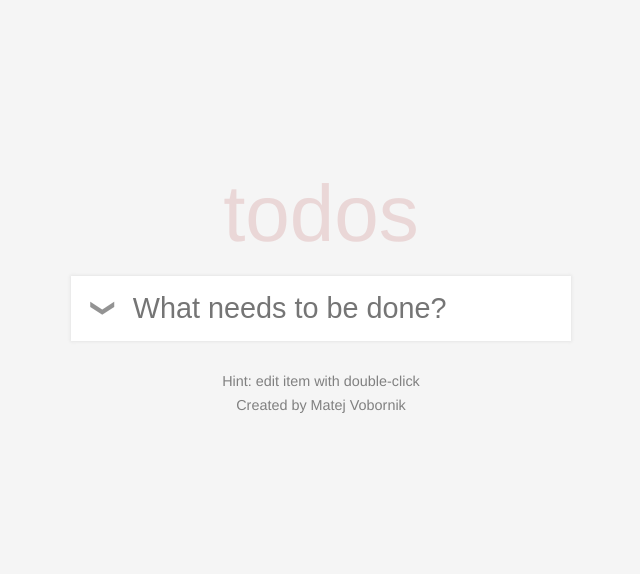
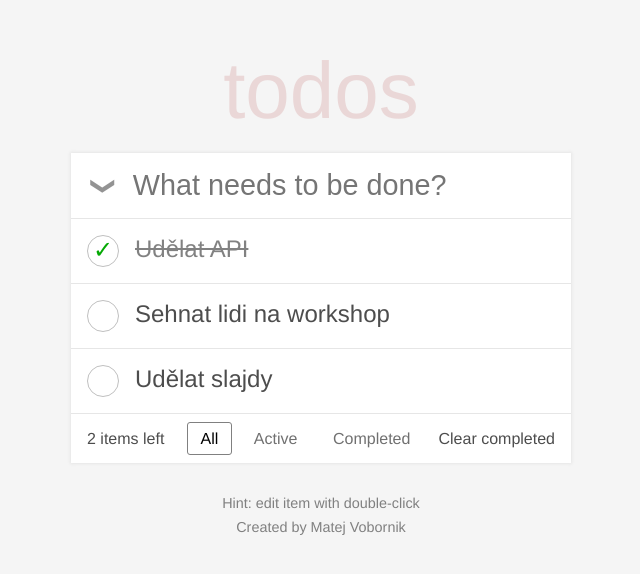
Before and after one commit to macko911/moro-todo, a React (Create React App) app: page / in a window 1280 px wide. Shown: the part 106-680 px from the top of the page, without its empty margins (319-959 px from the left). Built offline with nearby package versions, Linux system fonts and the light colour scheme; data requests are answered from the project's data file.

Commit message:
fetch todos from backend

```diff
--- a/src/components/TodoApp/TodoApp.js
+++ b/src/components/TodoApp/TodoApp.js
@@ -4,10 +4,12 @@ import {connect} from 'react-redux'
 import {bindActionCreators} from 'redux'
 
 import * as actions from '../../store/actions'
+import {useAsync} from '../../hooks'
 
 import AddTodo from './AddTodo'
 import TodoList from './TodoList'
 import TodoInfo from './TodoInfo'
+import Spinner from '../Spinner'
 
 const TodoApp = (props) => {
   const {
@@ -19,11 +21,25 @@ const TodoApp = (props) => {
     clearCompletedTodos,
     removeTodo,
     toggleTodoState,
-    editTodo
+    editTodo,
+    fetchTodos
   } = props
 
+  const isFetchingTodos = useAsync(fetchTodos)
+
+  if (isFetchingTodos) {
+    return (
+      <div>
+        <Spinner className={styles.spinner} />
+        <div className={styles.text}>
+          Fetching todos...
+        </div>
+      </div>
+    )
+  }
+
   return (
-    <div className={styles}>
+    <div className={styles.wrap}>
       <AddTodo
         addTodo={addTodo}
         completeAllTodos={completeAllTodos}
@@ -47,11 +63,22 @@ const TodoApp = (props) => {
   )
 }
 
-const styles = css`
-  min-width: 500px;
-  margin-bottom: 1rem;
-  box-shadow: 0 0 3px 1px #e6e6e6;
-`
+const styles = {
+  wrap: css`
+    min-width: 500px;
+    margin-bottom: 1rem;
+    box-shadow: 0 0 3px 1px #e6e6e6;
+    background: white;
+  `,
+  spinner: css`
+    margin-bottom: 1rem;
+  `,
+  text: css`
+    font-size: 2rem;
+    text-align: center;
+    margin-bottom: 1rem;
+  `
+}
 
 const mapStateToProps = (state) => state
 
--- a/src/components/TodoApp/TodoItem.js
+++ b/src/components/TodoApp/TodoItem.js
@@ -3,7 +3,7 @@ import PropTypes from 'prop-types'
 import {css, cx} from 'emotion'
 
 const TodoItem = ({
-  value,
+  text,
   completed,
   index,
   removeTodo,
@@ -11,7 +11,7 @@ const TodoItem = ({
   toggleTodoState
 }) => {
   const [editing, setEditing] = useState(false)
-  const [newValue, setTodoValue] = useState(value)
+  const [newValue, setTodoValue] = useState(text)
 
   const onKeyDown = (e) => {
     if (e.key === 'Enter') {
@@ -24,7 +24,7 @@ const TodoItem = ({
     }
     if (e.key === 'Escape') {
       // reset todo value
-      setTodoValue(value)
+      setTodoValue(text)
       setEditing(false)
     }
   }
@@ -50,7 +50,7 @@ const TodoItem = ({
             className={cx(styles.value, completed && styles.completed)}
             onDoubleClick={() => setEditing(true)}
           >
-            {value}
+            {text}
           </span>
         )}
 
@@ -66,7 +66,7 @@ const TodoItem = ({
 }
 
 TodoItem.propTypes = {
-  value: PropTypes.string.isRequired,
+  text: PropTypes.string.isRequired,
   completed: PropTypes.bool.isRequired,
   index: PropTypes.number.isRequired,
   removeTodo: PropTypes.func.isRequired,
--- /dev/null
+++ b/src/hooks.js
@@ -0,0 +1,20 @@
+import {useEffect, useState} from 'react'
+
+// keep track of progress of any async function
+export const useAsync = (asyncFunc) => {
+  const [isLoading, setLoading] = useState(false)
+
+  // toggle isLoading state before and after async function call
+  async function asyncFuncWrap () {
+    setLoading(true)
+    await asyncFunc()
+    setLoading(false)
+  }
+
+  // define hook
+  useEffect(() => {
+    asyncFuncWrap()
+  }, [])
+
+  return isLoading
+}
--- a/src/store/actions.js
+++ b/src/store/actions.js
@@ -1,4 +1,5 @@
 import * as types from './types'
+import db from '../database'
 
 export const setTodos = (todos) => ({
   type: types.SET_TODOS,
@@ -34,20 +35,20 @@ export const editTodo = (index, value) => ({
   value
 })
 
-export const addTodo = (value) => (dispatch, getState) => {
+export const addTodo = (text) => (dispatch, getState) => {
   const {todos} = getState()
 
   // don't add empty todo
-  if (value === '') {
+  if (text === '') {
     return false
   }
   // if todo already added, skip it
-  if (todos.map(todo => todo.value).includes(value)) {
+  if (todos.map(todo => todo.text).includes(text)) {
     return false
   }
   // create new todo
   const newTodo = {
-    value,
+    text,
     completed: false
   }
   // add todo and reset input box
@@ -57,3 +58,13 @@ export const addTodo = (value) => (dispatch, getState) => {
   })
   return true
 }
+
+export const fetchTodos = () => async (dispatch) => {
+  try {
+    const res = await db.fetchTodos()
+    const todos = res.data
+    dispatch(setTodos(todos))
+  } catch (err) {
+    console.log('Failed to fetch todos.')
+  }
+}
```
